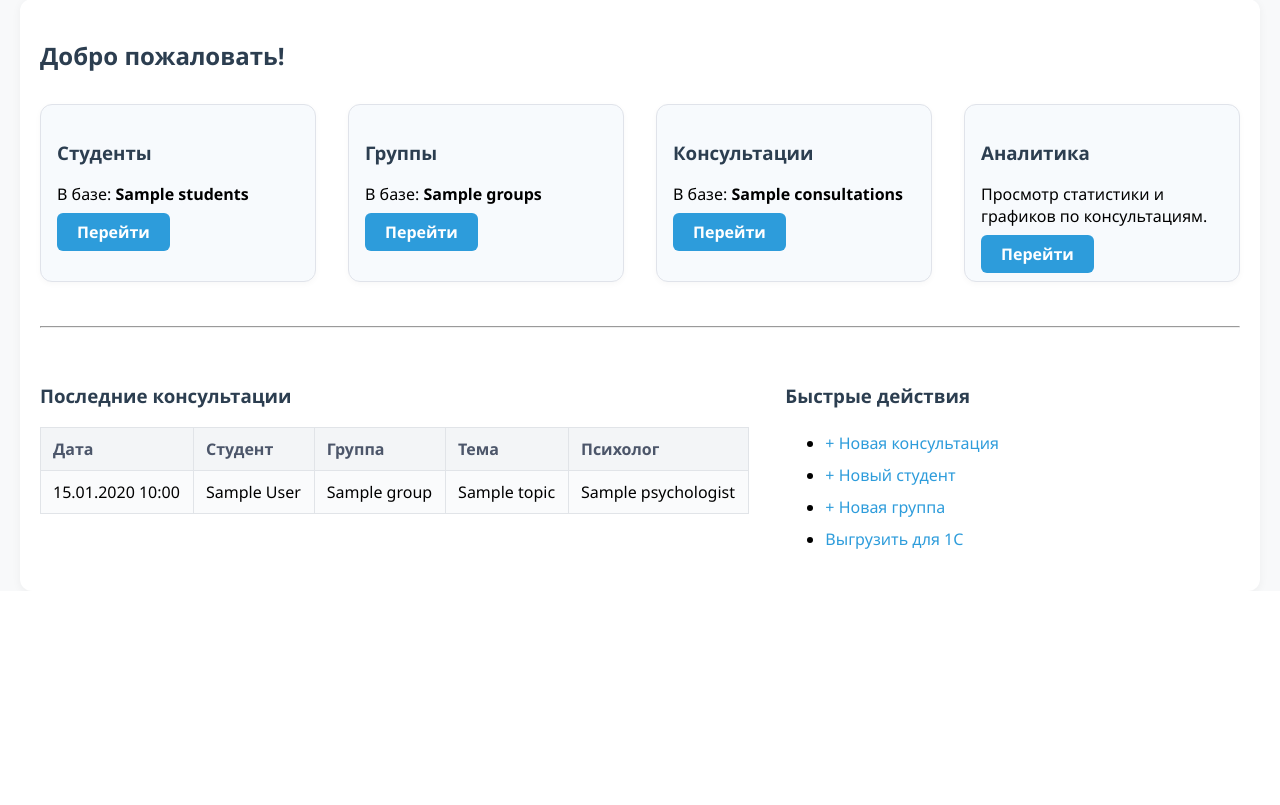
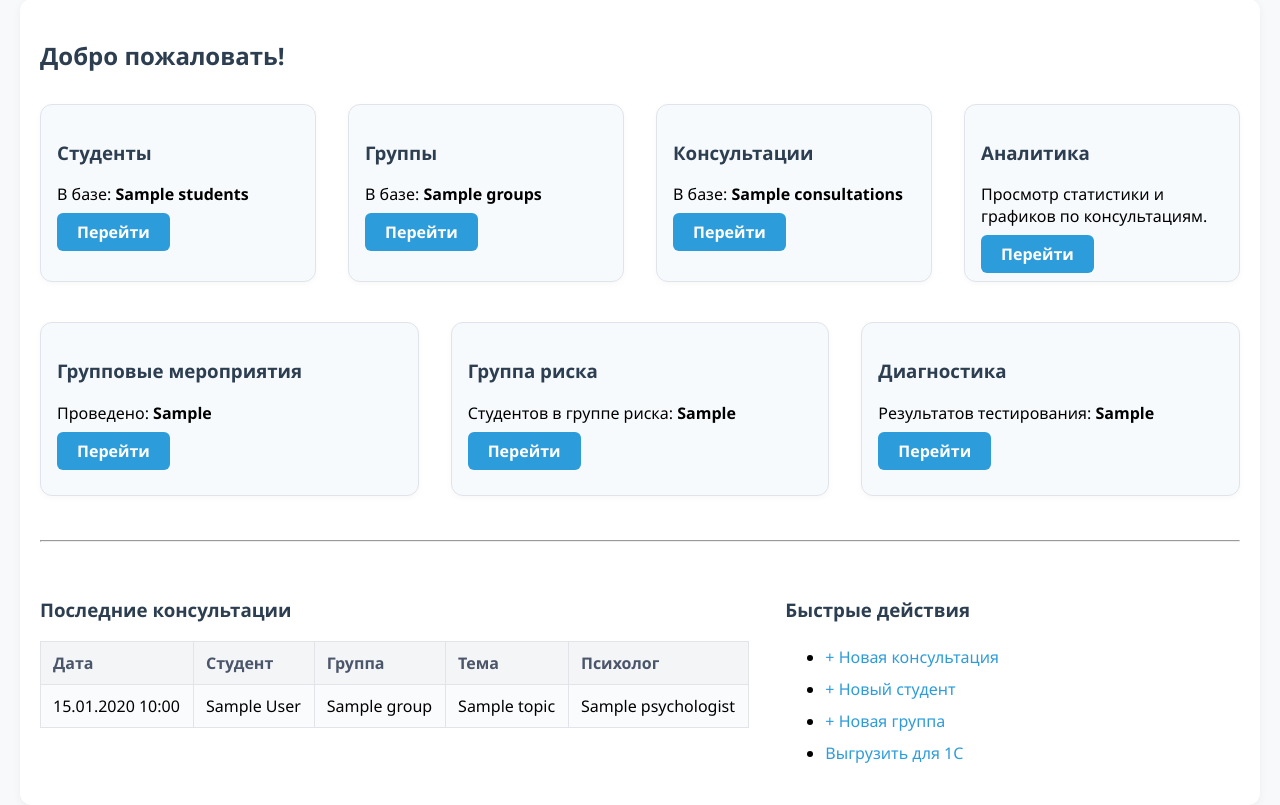
Before and after one commit to sultanovhalid/psychologist_workspace, a Python web app: template app/templates/dashboard.html in a window 1280 px wide. Shown: the part 234-1039 px from the top of the page. Before the commit the page ends 825 px from the top, so only its background shows below. Run offline with Jinja, Linux system fonts and the light colour scheme; the template is opened without the code that fills it: most values are stand-ins (such as "Sample title", 1, 10 or a date in 2020).

Commit message:
Update dashboard.html

```diff
--- a/app/templates/dashboard.html
+++ b/app/templates/dashboard.html
@@ -25,6 +25,23 @@
         <h3>Аналитика</h3>
         <p>Просмотр статистики и графиков по консультациям.</p>
         <a href="{{ url_for('analytics.overview') }}" class="btn">Перейти</a>
+    </div>
+
+    <!-- Новые карточки со статистикой -->
+    <div class="card" style="flex: 1 1 220px; min-width: 210px;">
+        <h3>Групповые мероприятия</h3>
+        <p>Проведено: <b>{{ stats.group_events }}</b></p>
+        <a href="{{ url_for('group_events.list_events') }}" class="btn">Перейти</a>
+    </div>
+    <div class="card" style="flex: 1 1 220px; min-width: 210px;">
+        <h3>Группа риска</h3>
+        <p>Студентов в группе риска: <b>{{ stats.risk_students }}</b></p>
+        <a href="{{ url_for('risk_groups.list_risk') }}" class="btn">Перейти</a>
+    </div>
+    <div class="card" style="flex: 1 1 220px; min-width: 210px;">
+        <h3>Диагностика</h3>
+        <p>Результатов тестирования: <b>{{ stats.test_results }}</b></p>
+        <a href="{{ url_for('diagnostics.list_results') }}" class="btn">Перейти</a>
     </div>
 </div>
 
```
